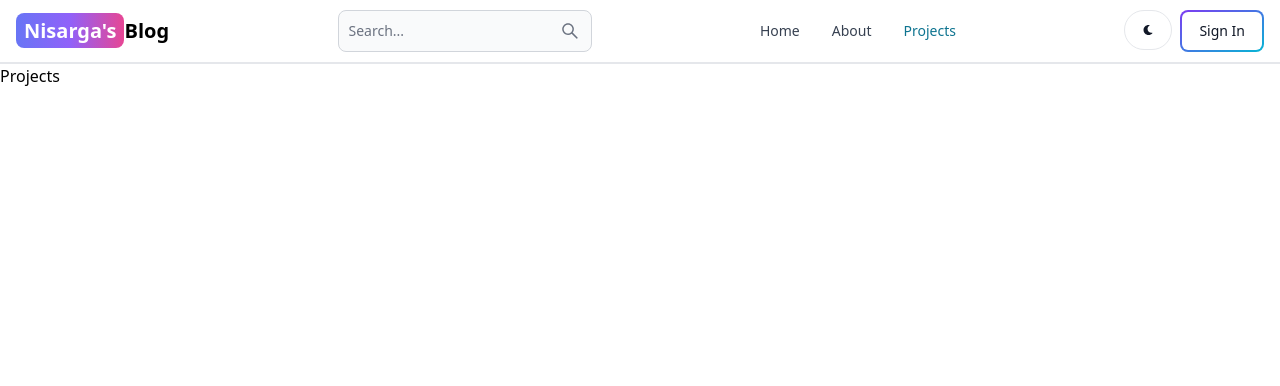
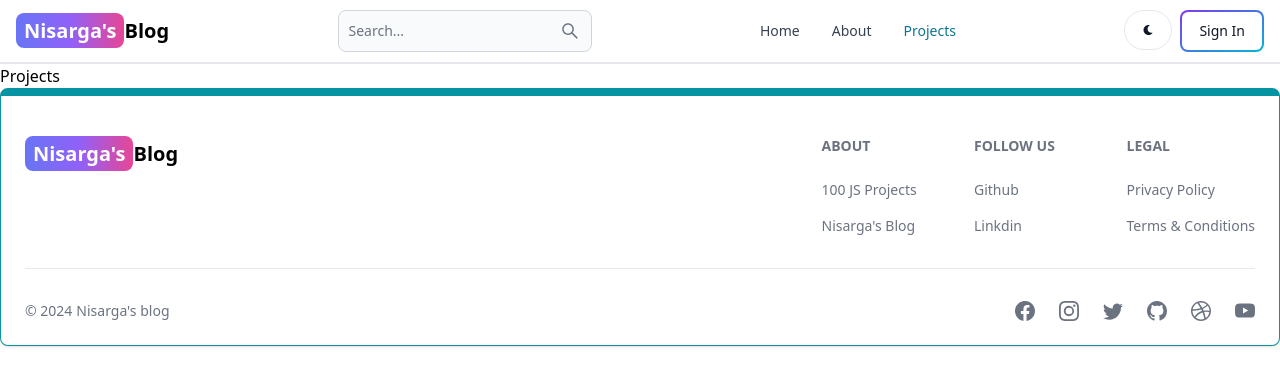
Before and after one commit to Nisarga-MS/mern-blog, a React (Vite) app in the folder client/: page /projects in a window 1280 px wide. Shown: the top 386 px of the page. Built offline with nearby package versions, Linux system fonts and the light colour scheme.

Commit message:
create  and add the footer component

```diff
--- a/client/src/App.jsx
+++ b/client/src/App.jsx
@@ -7,6 +7,7 @@
 import Dashboard from './pages/Dashboard'
 import Projects from './pages/Projects'
 import Header from './components/Header'
+import Footer from './components/Footer'
 
 
 
@@ -17,11 +18,12 @@
     <Routes>
       <Route path ="/" element={<Home/>} />
       <Route path ="/about" element={<About/>} />
-      <Route path ="/sigin-in" element={<SignIn/>} />
-      <Route path ="/sigin-up" element={<SignUp/>} />
+      <Route path ="/sign-in" element={<SignIn/>} />
+      <Route path ="/sign-up" element={<SignUp/>} />
       <Route path ="/dashboard" element={<Dashboard/>} />
       <Route path ="/projects" element={<Projects/>} />
     </Routes>
+    <Footer/>
     </BrowserRouter>
   )
 }
--- /dev/null
+++ b/client/src/components/Footer.jsx
@@ -0,0 +1,93 @@
+import { Footer } from "flowbite-react";
+import { Link } from "react-router-dom";
+import {BsFacebook, BsInstagram, BsTwitter, BsGithub,BsDribbble,BsYoutube} from 'react-icons/bs';
+
+
+export default function FooterCom() {
+  return <Footer container className="border border-t-8 border-teal-500">
+    <div className="w-full max-w-7xl mx-auto">
+        <div className="grid w-full justify-between sm:flex m:grid-cols-1">
+            <div className="mt-5">
+            <Link to="/" className='self-center whitespace-nowrap text-lg sm:text-xl font-semibold dark:text-white'>
+        <span className='px-2 py-1 bg-gradient-to-r from-indigo-500 via-purple-500 to-pink-500 rounded-lg text-white'>Nisarga's</span>
+        Blog
+         </Link>
+        </div>
+        <div className="grid grid-cols-2 gap-8 mt-4 sm:grid-cols-3 sm:gap-6">
+           <div>
+               <Footer.Title  title="About" />
+               <Footer.LinkGroup col>
+                <Footer.Link
+                  href="https://www.100jsprojects.com/projects"
+                  target="_blank"
+                  rel="noopener noreferrer"
+                >
+                    100 JS Projects
+                </Footer.Link>
+                <Footer.Link
+                  href="/about"
+                  target="_blank"
+                  rel="noopener noreferrer"
+                >
+                    Nisarga's Blog
+                </Footer.Link>
+               </Footer.LinkGroup>
+           </div>
+           <div>
+               <Footer.Title  title="Follow Us" />
+               <Footer.LinkGroup col>
+                <Footer.Link
+                  href="https://github.com/Nisarga-MS"
+                  target="_blank"
+                  rel="noopener noreferrer"
+                >
+                    Github
+                </Footer.Link>
+                <Footer.Link
+                  href="https://www.linkedin.com/in/nisarga-m-s-77b38a1b5"
+                  target="_blank"
+                  rel="noopener noreferrer"
+                >
+                    Linkdin
+                </Footer.Link>
+               </Footer.LinkGroup>
+           </div>
+           <div>
+               <Footer.Title  title="Legal" />
+               <Footer.LinkGroup col>
+                <Footer.Link
+                  href="#"
+                >
+                    Privacy Policy
+                </Footer.Link>
+                <Footer.Link
+                  href="#"
+
+                >
+                    Terms &amp; Conditions
+                </Footer.Link>
+               </Footer.LinkGroup>
+           </div>
+        </div>
+        </div>
+        <Footer.Divider />
+        <div className="w-full sm:flex sm:items-center sm:justify-between">
+            <Footer.Copyright href="#" by="Nisarga's blog"  year={new Date().getFullYear()} />
+            <div className="flex gap-6 sm:mt-0 mt-4 sm:justify-center">
+                <Footer.Icon href="https://www.facebook.com/" target="_blank"
+                  rel="noopener noreferrer"  icon={BsFacebook} />
+                <Footer.Icon href="https://www.instagram.com/" target="_blank"
+                  rel="noopener noreferrer"  icon={BsInstagram} />
+                <Footer.Icon href="https://twitter.com/" target="_blank"
+                  rel="noopener noreferrer"  icon={BsTwitter} />
+                <Footer.Icon href="https://github.com/" target="_blank"
+                  rel="noopener noreferrer"  icon={BsGithub} />
+                <Footer.Icon href="https://dribbble.com/" target="_blank"
+                  rel="noopener noreferrer"  icon={BsDribbble} />
+                <Footer.Icon href="https://www.youtube.com/" target="_blank"
+                  rel="noopener noreferrer"  icon={BsYoutube} />
+            </div>
+        </div>
+    </div>
+  </Footer>;
+}
--- a/client/src/components/Header.jsx
+++ b/client/src/components/Header.jsx
@@ -27,7 +27,7 @@
         <Button className='w-12 h-10 hidden sm:inline' color='gray' pill>
             <FaMoon />
         </Button>
-        <Link to="/sigin-in">
+        <Link to="/sign-in">
             <Button  gradientDuoTone='purpleToBlue' outline>
                 Sign In
             </Button>
```
